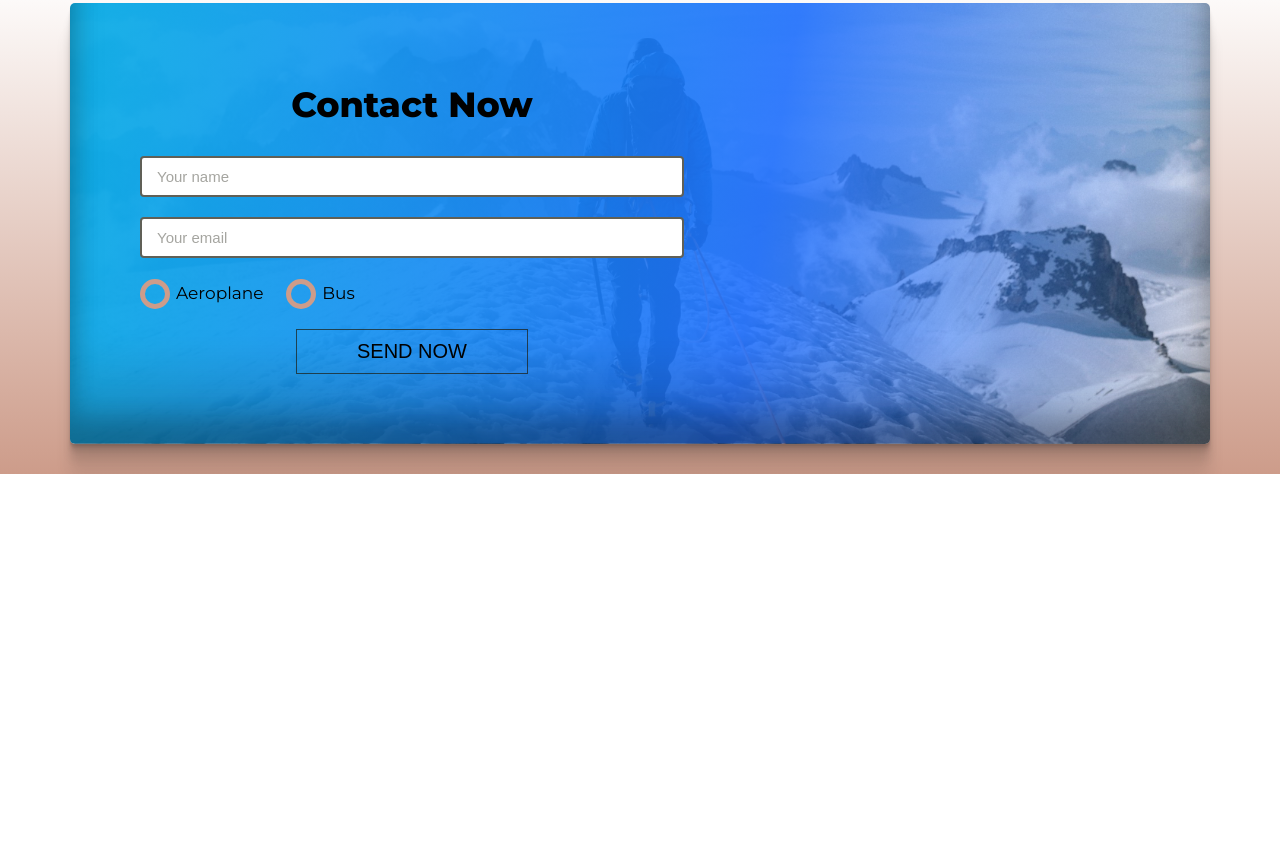
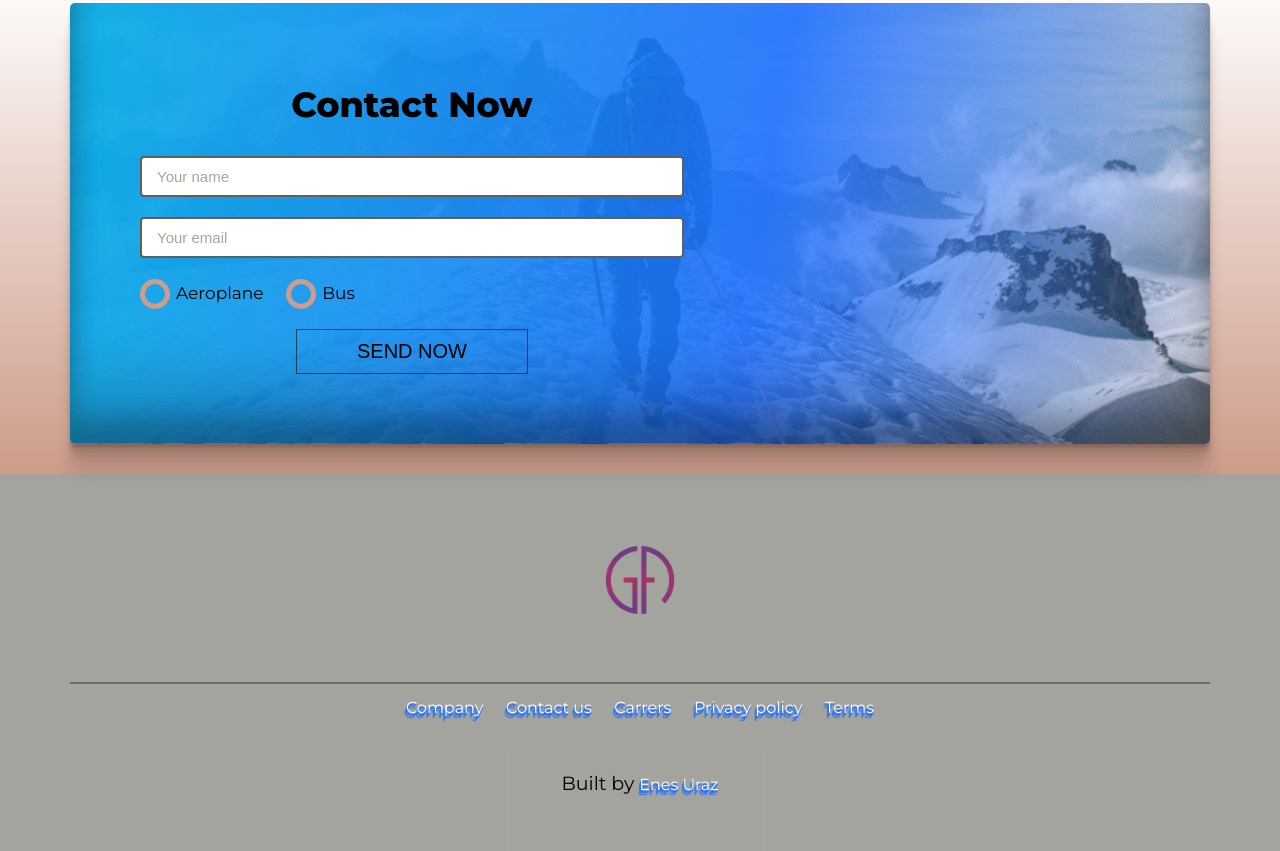
Before and after one commit to greatAlhazen/Sass-Scss-app, a website: page index.html in a window 1280 px wide. Shown: the part 3569-4420 px from the top of the page. Before the commit the page ends 4043 px from the top, so only its background shows below. Drawn offline with Linux system fonts and the light colour scheme.

Commit message:
create footer

```diff
--- a/index.html
+++ b/index.html
@@ -268,5 +268,30 @@
 
     </main>
 
+    <footer class="footer">
+        <div class="footer__logo-container">
+                <img src="images/logo.png" alt="logo" class="footer__logo">
+        </div>
+
+        <div class="grid-row">
+            <div class="footer__nav">
+                <ul class="footer__list">
+                    <li class="footer__list-item"><a href="#" class="footer__link">Company</a></li>
+                    <li class="footer__list-item"><a href="#" class="footer__link">Contact us</a></li>
+                    <li class="footer__list-item"><a href="#" class="footer__link">Carrers</a></li>
+                    <li class="footer__list-item"><a href="#" class="footer__link">Privacy policy</a></li>
+                    <li class="footer__list-item"><a href="#" class="footer__link">Terms</a></li>
+                </ul>
+            </div>
+        </div>
+
+        <div class="grid-row">
+            <p class="footer__copyright">
+                Built by <a href="#" class="footer__link">Enes Uraz</a>
+            </p>
+        </div>
+    </footer>
+
+
 </body>
 </html>
--- a/sass/abstract/_variables.scss
+++ b/sass/abstract/_variables.scss
@@ -15,3 +15,5 @@ $default-margin:2rem;
 
 $gutter-horizontal:5rem;
 $gutter-vertical:9rem;
+
+$border:2px solid rgba($dark-color, .4);
--- /dev/null
+++ b/sass/layout/_footer.scss
@@ -0,0 +1,56 @@
+.footer {
+	background-color: rgba($dark-color, .4);
+	padding: 5rem 4rem;
+
+	&__logo-container {
+		text-align: center;
+		margin-bottom: 4rem;
+	}
+
+	&__logo {
+		width: 20rem;
+		height: auto;
+	}
+
+	&__nav {
+		border-top:$border;
+		padding-top: 1rem;
+	}
+
+	&__list {
+		list-style: none;
+		text-align: center;
+	}
+
+	&__list-item {
+		display: inline-block;
+
+		&:not(:last-child) {
+			margin-right: 2rem;
+		}
+	}
+
+	&__link {
+		&:link,
+		&:visited {
+			font-size: 1.6rem;
+			color: $white-color;
+			text-shadow: 0 2px 1px $neon-blue-color, -1px 3px 1px $neon-blue-color, -2px 5px 1px $neon-blue-color;
+			transition: all .2s;
+
+			&:hover,
+			&:active {
+				color: $dark-color;
+				transform: scale(1.2);
+			}
+		}
+	}
+
+    &__copyright{
+        padding-top:.4rem;
+        font-size:1.9rem;
+        text-align: center;
+        margin-top:-5rem;
+    }
+
+}
--- a/sass/main.scss
+++ b/sass/main.scss
@@ -16,5 +16,6 @@
 
 @import "layout/header";
 @import "layout/float-grid";
+@import "layout/footer";
 
 @import "pages/app";
```
Also changed, not shown: css/app.css, 1 other file.
